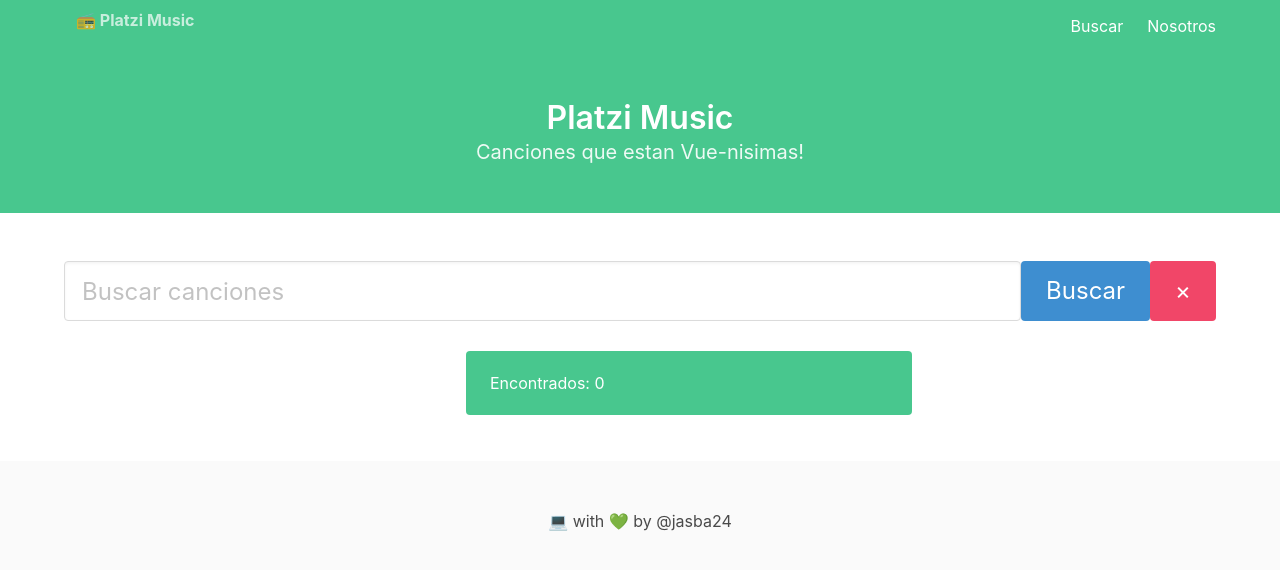
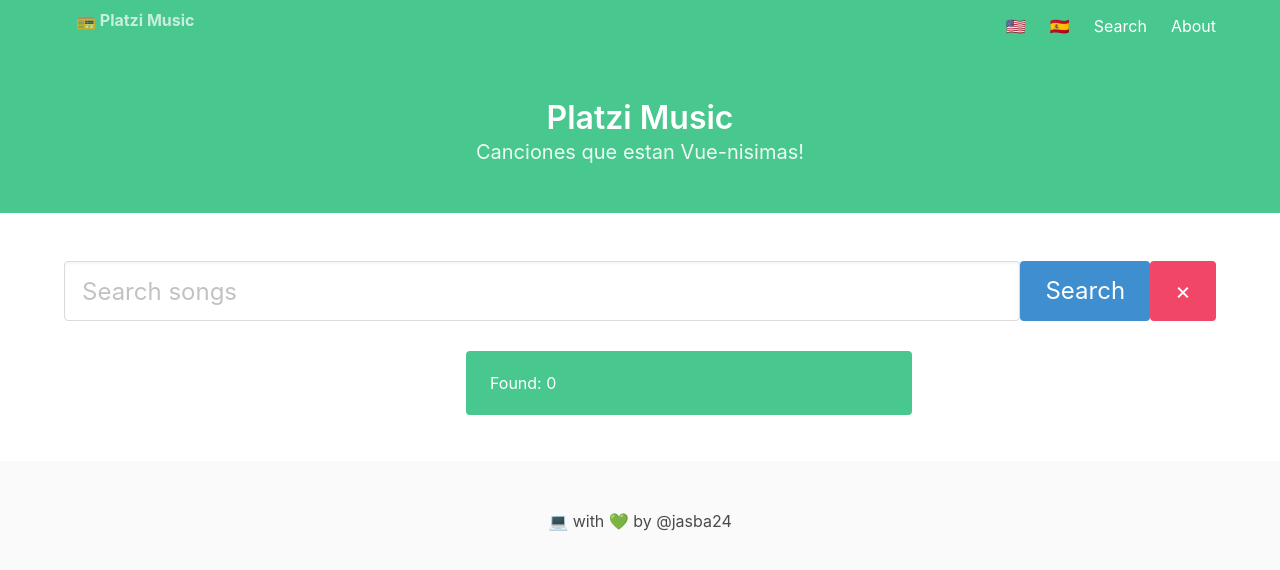
Before and after one commit to jasba24/platzi-music-vue, a Vue app: page / in a window 1280 px wide. Shown: the top 570 px of the page. Built offline with nearby package versions, Linux system fonts and the light colour scheme; what trae would draw is missing.

Commit message:
add internalization to project

```diff
--- a/package.json
+++ b/package.json
@@ -13,6 +13,7 @@
 		"mitt": "^2.1.0",
 		"trae": "^1.4.2",
 		"vue": "^3.0.11",
+		"vue-i18n": "^9.1.6",
 		"vue-router": "^4.0.6",
 		"vuex": "^4.0.0"
 	},
--- a/src/components/layout/Header.vue
+++ b/src/components/layout/Header.vue
@@ -9,8 +9,14 @@
 						</div>
 					</div>
 					<div class="navbar-end navbar-menu">
-						<router-link class="navbar-item" to="/">Buscar</router-link>
-						<router-link class="navbar-item" to="about">Nosotros</router-link>
+						<a @click="selectLang('en')" class="navbar-item">🇺🇸</a>
+						<a @click="selectLang('es')" class="navbar-item">🇪🇸</a>
+						<router-link class="navbar-item" to="/">{{
+							$t("search")
+						}}</router-link>
+						<router-link class="navbar-item" to="about">{{
+							$t("about")
+						}}</router-link>
 					</div>
 				</div>
 			</header>
@@ -33,5 +39,11 @@
 	components: {
 		PmPlayer,
 	},
+
+	methods: {
+		selectLang(lang) {
+			this.$i18n.locale = lang
+		},
+	},
 }
 </script>
--- /dev/null
+++ b/src/i18n.js
@@ -0,0 +1,23 @@
+import { createI18n } from "vue-i18n"
+
+const messages = {
+	en: {
+		search: "Search",
+		about: "About",
+		input: "Search songs",
+		find: "Found",
+	},
+	es: {
+		search: "Buscar",
+		about: "Nosotros",
+		input: "Buscar canciones",
+		find: "Encontrados",
+	},
+}
+
+const i18n = createI18n({
+	messages,
+	locale: "en",
+})
+
+export default i18n
--- a/src/main.js
+++ b/src/main.js
@@ -1,8 +1,9 @@
 import { createApp } from "vue"
-import App from "./App.vue"
+import App from "@/App.vue"
 import router from "@/router"
 import { convertMsToMm } from "./filters"
-import store from "./store"
+import store from "@/store"
+import i18n from "@/i18n"
 
 const app = createApp(App)
 
@@ -13,6 +14,7 @@
 
 app.use(router)
 app.use(store)
+app.use(i18n)
 
 app.config.globalProperties.$filters = {
 	msToMm(value) {
--- a/src/views/Search.vue
+++ b/src/views/Search.vue
@@ -4,12 +4,14 @@
 			<div class="container mb-20">
 				<input
 					type="text"
-					placeholder="Buscar canciones"
+					:placeholder="$t('input')"
 					class="input is-large"
 					v-model="searchQuery"
 					@keyup.enter="search"
 				/>
-				<a @click.prevent="search" class="button is-info is-large">Buscar</a>
+				<a @click.prevent="search" class="button is-info is-large">{{
+					$t("search")
+				}}</a>
 				<a class="button is-danger is-large">&times;</a>
 			</div>
 		</nav>
@@ -68,7 +70,7 @@
 
 	computed: {
 		searchMessage() {
-			return `Encontrados: ${this.tracks.length}`
+			return `${this.$t('find')}: ${this.tracks.length}`
 		},
 	},
 
```
Also changed, not shown: 1 other file (tests, documents, lock files or other folders).
